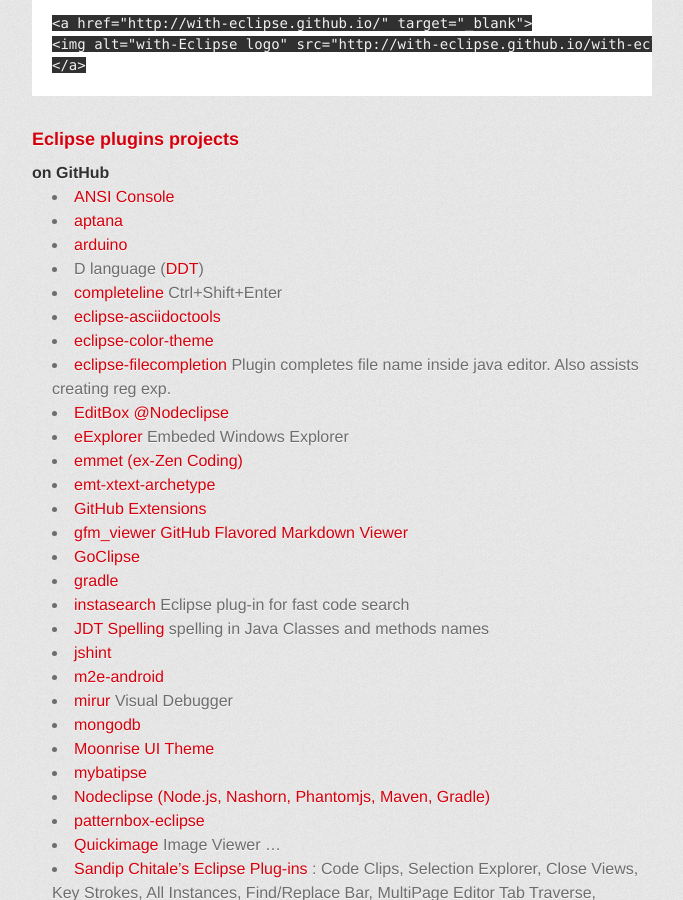
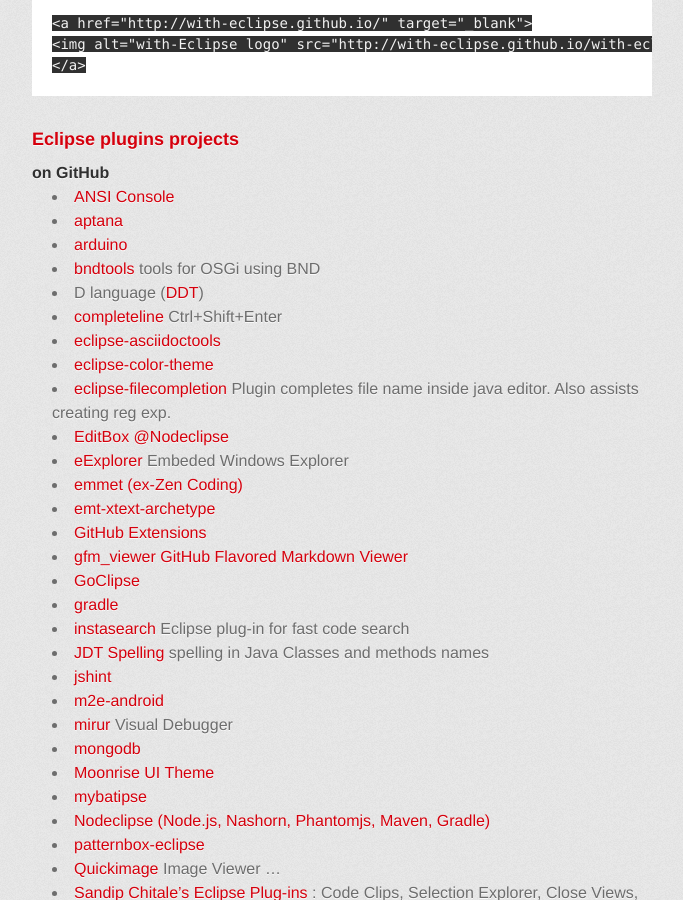
Before and after one commit to with-Eclipse/with-eclipse.github.io, a Jekyll site: the page built from index.md, in a window 1280 px wide and 900 px high, scrolled down 1943 px. Shown: the whole window, without its empty margins (298-981 px from the left). Built offline with Jekyll 4.4.1, drawn with Linux system fonts in a browser that asks for light colours; Markdown is read by kramdown in place of the engine named in the settings; comment, search, counter and statistics services are not loaded.

Commit message:
bndtools
ref https://github.com/bndtools/bndtools/pull/1296

```diff
--- a/index.md
+++ b/index.md
@@ -96,6 +96,7 @@ Just use code snippet below:
 - [ANSI Console](https://github.com/mihnita/ansi-econsole)
 - [aptana](https://github.com/aptana/studio3)
 - [arduino](https://github.com/jantje/arduino-eclipse-plugin)
+- [bndtools](https://github.com/bndtools/bndtools) tools for OSGi using BND
 - D language ([DDT](https://github.com/bruno-medeiros/DDT))
 - [completeline](https://github.com/henri5/completeline) <kbd>Ctrl+Shift+Enter</kbd>
 - [eclipse-asciidoctools](https://github.com/awltech/eclipse-asciidoctools)
```
